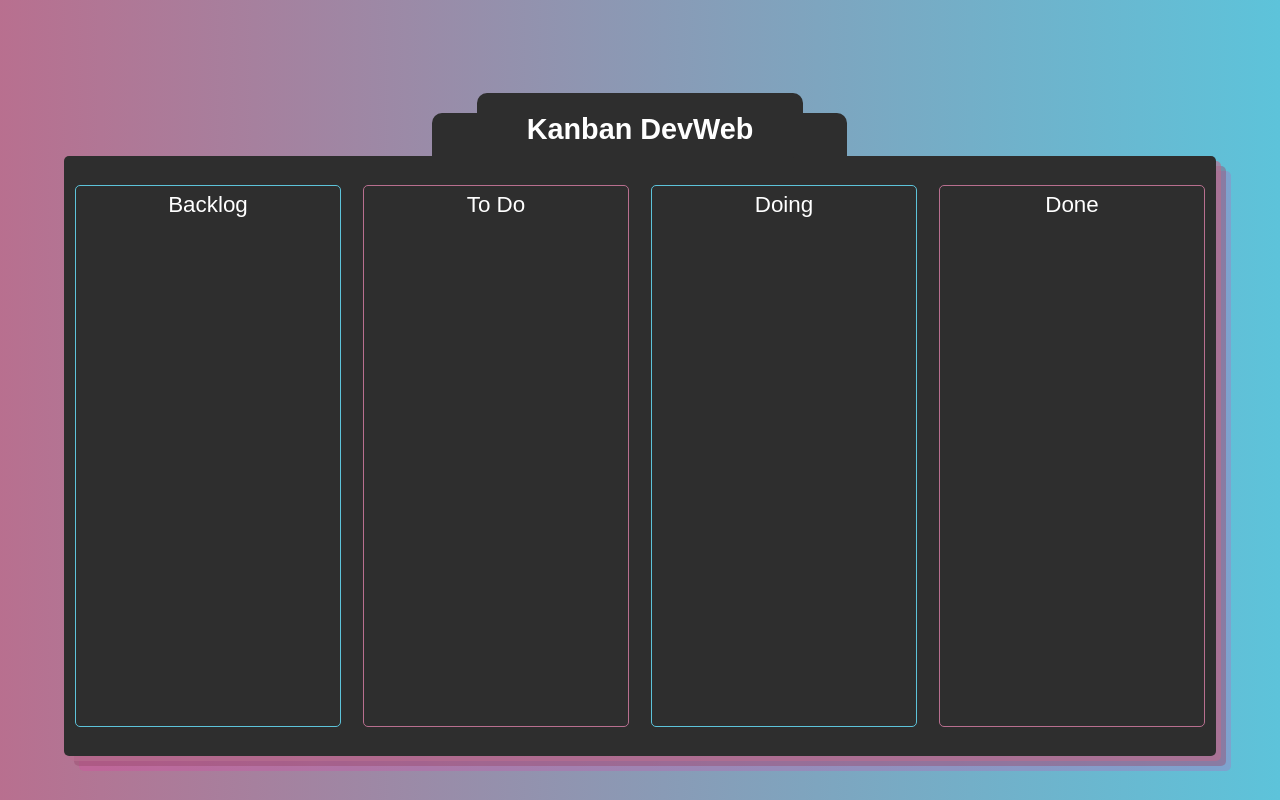
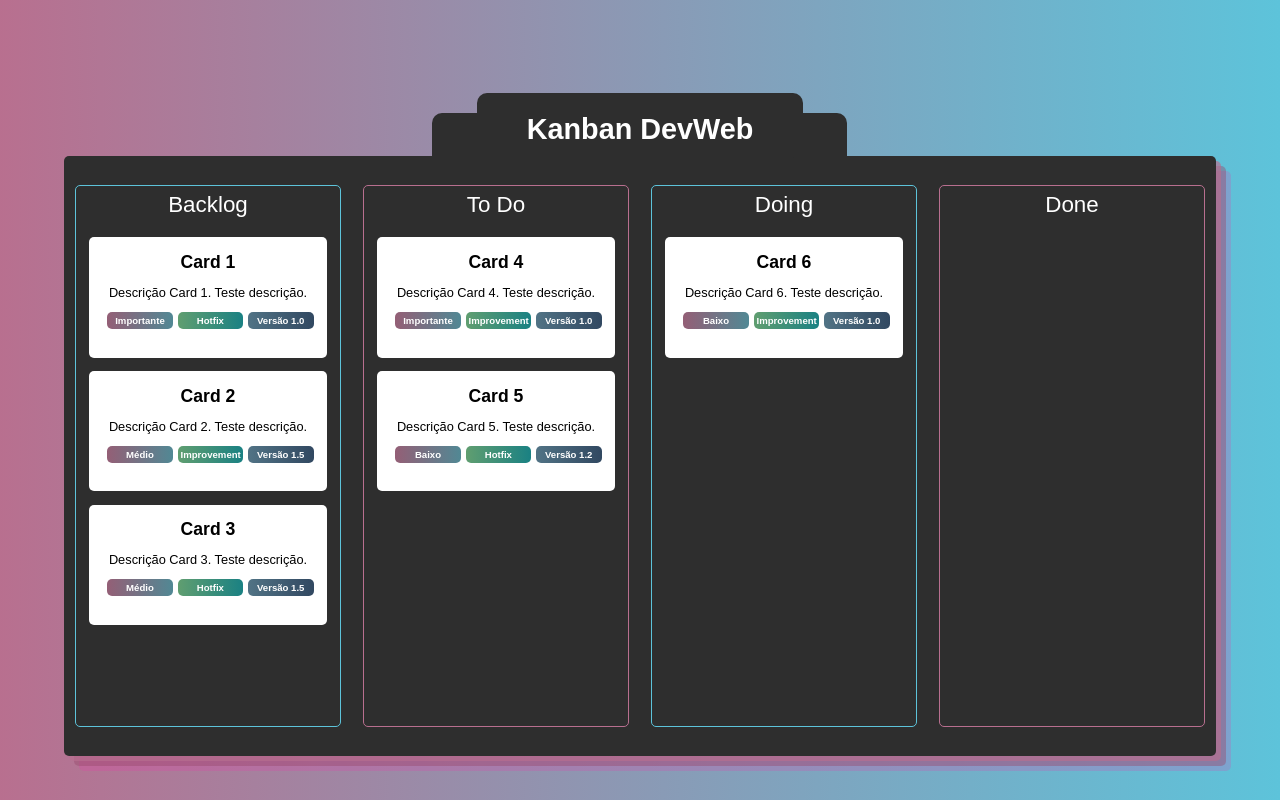
Before and after one commit to gbaierski/desenvolvimentoWeb1, a Vue app in the folder kanbanDevWeb/: page / in a window 1280 px wide. Built offline with nearby package versions, Linux system fonts and the light colour scheme.

Commit message:
Exibir cards corretamente e organizar arquivos

```diff
--- a/kanbanDevWeb/src/App.vue
+++ b/kanbanDevWeb/src/App.vue
@@ -8,32 +8,33 @@ export default {
     data() {
         return {
             containers : [
-                {containerId: "backlog", titulo: "Backlog" ,
-                    cards: [{
-                        id: 1, nome: "Card 1", desc: "Descrição Card 1. Teste descrição.", tags: ["Importante", "Hotfix", "Versão 1.0"],
-                        id: 2, nome: "Card 2", desc: "Descrição Card 2. Teste descrição.", tags: ["Médio", "Improvement", "Versão 1.5"],
-                        id: 3, nome: "Card 3", desc: "Descrição Card 3. Teste descrição.", tags: ["Médio", "Hotfix", "Versão 1.5"],
-                }],
+                {//0
+                    titulo: "Backlog" ,
+                    cards: [
+                        { id: 1, nome: "Card 1", desc: "Descrição Card 1. Teste descrição.", tags: ["Importante", "Hotfix", "Versão 1.0"] },
+                        { id: 2, nome: "Card 2", desc: "Descrição Card 2. Teste descrição.", tags: ["Médio", "Improvement", "Versão 1.5"] },
+                        { id: 3, nome: "Card 3", desc: "Descrição Card 3. Teste descrição.", tags: ["Médio", "Hotfix", "Versão 1.5"] },
+                    ],
                 },
-                {containerId: "todo", titulo: "To Do",
-                    cards: [{
-                        id: 4, nome: "Card 4", desc: "Descrição Card 4. Teste descrição.", tags: ["Importante", "Improvement", "Versão 1.0"],
-                        id: 5, nome: "Card 5", desc: "Descrição Card 5. Teste descrição.", tags: ["Baixo", "Hotfix", "Versão 1.2"],
-                }],
+                {//1
+                    titulo: "To Do",
+                    cards: [
+                        { id: 4, nome: "Card 4", desc: "Descrição Card 4. Teste descrição.", tags: ["Importante", "Improvement", "Versão 1.0"] },
+                        { id: 5, nome: "Card 5", desc: "Descrição Card 5. Teste descrição.", tags: ["Baixo", "Hotfix", "Versão 1.2"] },
+                    ],
                 },
-                {containerId: "doing", titulo: "Doing",
-                    cards: [{
-                        id: 6, nome: "Card 6", desc: "Descrição Card 6. Teste descrição.", tags: ["Baixo", "Improvement", "Versão 1.0"],
-                }],
+                {//2
+                    titulo: "Doing",
+                    cards: [
+                        { id: 6, nome: "Card 6", desc: "Descrição Card 6. Teste descrição.", tags: ["Baixo", "Improvement", "Versão 1.0"] },
+                    ],
                 },
-                {containerId: "done", titulo: "Done",
-                    cards: [{
-
-                }],
+                {//3
+                    titulo: "Done",
+                    cards: [ ],
                 },
             ],
         }
-
     }
 }
 
--- a/kanbanDevWeb/src/components/Card.vue
+++ b/kanbanDevWeb/src/components/Card.vue
@@ -1,13 +1,3 @@
-<template>
-    <div class="card" v-for="card in cardContainer" :key="card.id">
-        <div class="tituloCard">{{ card.nome }}</div>
-        <div class="descCard">{{ card.desc }}</div>
-        <div class="tagsCard">
-            <div class="tag" v-for="tag in card.tags">{{ tag }}</div>
-        </div>
-    </div>
-</template>
-
 <script>
     export default {
         props: {
@@ -17,3 +7,12 @@
         }
     }
 </script>
+<template>
+    <div class="card">
+        <div class="tituloCard">{{ cardContainer.nome }}</div>
+        <div class="descCard">{{ cardContainer.desc }}</div>
+        <div class="tagsCard">
+            <div class="tag" v-for="tag in cardContainer.tags">{{ tag }}</div>
+        </div>
+    </div>
+</template>
--- a/kanbanDevWeb/src/components/CardContainer.vue
+++ b/kanbanDevWeb/src/components/CardContainer.vue
@@ -14,7 +14,7 @@ export default {
     <div class="cardsContainer">
         <div class="tituloCardContainer">{{container.titulo}}</div>
         <div class="cards">
-            <Card v-for="card in container.cards" :key="card.id" :card="card"/>
+            <Card v-for="card in container.cards" :key="card.id" :cardContainer="card"/>
         </div>
     </div>
 </template>
```
Also changed, not shown: kanbanDevWeb/notes.txt (added).
